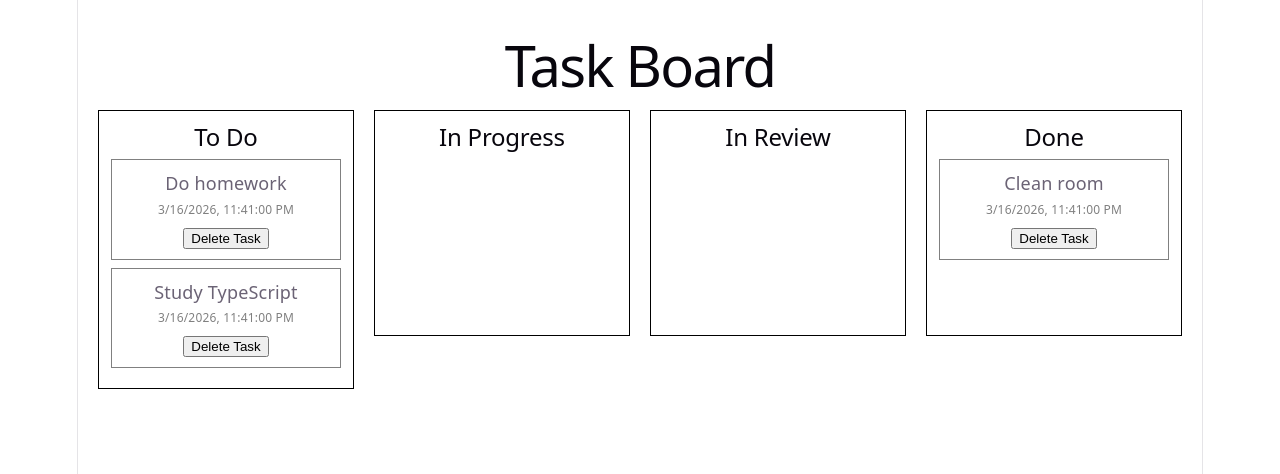
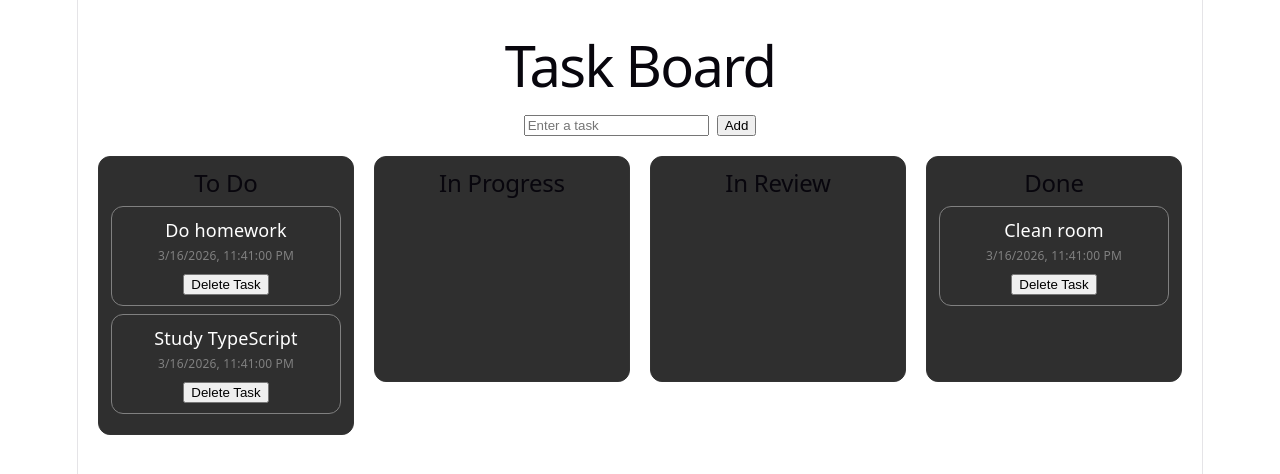
Before and after one commit to sothearn1th/NextPlay_Assessment-Kanban, a React (Vite) app: page / in a window 1280 px wide. Shown: the top 474 px of the page. Built offline with nearby package versions, Linux system fonts and the light colour scheme.

Commit message:
Added: addTask features
Can now add more task cards.

```diff
--- a/src/App.tsx
+++ b/src/App.tsx
@@ -1,6 +1,6 @@
 import { useState } from "react";
 import type { Task } from "./types/task";
-import { Column } from "./components/column.tsx";
+import { Column } from "./components/column";
 
 export default function App()
 {
@@ -10,20 +10,57 @@ export default function App()
     { id: "3", title: "Clean room", status: "done", created_at: new Date() }
   ]);
 
+  const [newTitle, setNewTitle] = useState("");
+
+
+  //** The backend for the four columns are here */
+  let todoTasks = tasks.filter((task) => task.status === "todo");
+  let inProgressTasks = tasks.filter((task) => task.status === "in_progress");
+  let inReviewTasks = tasks.filter((task) => task.status === "in_review");
+  let doneTasks = tasks.filter((task) => task.status === "done");
+
+
   function deleteTask(id: string)
   {
     const newTasks = tasks.filter((task) => task.id !== id);
     setTasks(newTasks);
   }
 
-  const todoTasks = tasks.filter((task) => task.status === "todo");
-  const doneTasks = tasks.filter((task) => task.status === "done");
-  const inProgressTasks = tasks.filter((task) => task.status === "in_progress");
-  const inReviewTasks = tasks.filter((task) => task.status === "in_review");
+  function addTask()
+  {
+    if (newTitle.trim() === "")
+    {
+      return;
+    }
+
+    const newTask: Task = {
+      id: Date.now().toString(),
+      title: newTitle,
+      status: "todo",
+      created_at: new Date()
+    };
+
+    setTasks([...tasks, newTask]);
+    setNewTitle("");
+  }
+
+
 
   return (
     <div style={{ padding: 20 }}>
       <h1>Task Board</h1>
+
+      <div style={{ marginBottom: 20 }}>
+        <input
+          type="text"
+          value={newTitle}
+          onChange={(event) => setNewTitle(event.target.value)}
+          placeholder="Enter a task"
+        />
+        <button onClick={addTask} style={{ marginLeft: 8 }}>
+          Add
+        </button>
+      </div>
 
       <div
         style={{
@@ -32,11 +69,16 @@ export default function App()
           alignItems: "flex-start"
         }}
       >
+
+
+       {/* The frontend four columns are here */}
+
         <Column title="To Do" tasks={todoTasks} onDelete={deleteTask} />
         <Column title="In Progress" tasks={inProgressTasks} onDelete={deleteTask} />
         <Column title="In Review" tasks={inReviewTasks} onDelete={deleteTask} />
         <Column title="Done" tasks={doneTasks} onDelete={deleteTask} />
 
+
       </div>
     </div>
   );
--- a/src/components/column.tsx
+++ b/src/components/column.tsx
@@ -1,5 +1,6 @@
 import type { Task } from "../types/task";
 import { TaskCard } from "./taskCard.tsx";
+
 
 type ColumnProps = {
   title: string;
@@ -7,10 +8,45 @@ type ColumnProps = {
   onDelete: (id: string) => void;
 };
 
+
+
+export function Column({ title, tasks, onDelete }: ColumnProps)
+{
+  return (
+
+    <div
+      style={{
+        border: "1px solid #333", // Darker border
+        borderRadius: "12px",     // rounded edges
+        padding: 12,
+        width: 250,
+        minHeight: 200,
+        backgroundColor: "#2f2f2f", // This is a standard dark grey
+        color: "white"              // Optional: adds white text so it's readable
+      }}
+    >
+
+      <h2>{title}</h2>
+
+      {tasks.map((task) => (
+        <TaskCard
+          key={task.id}
+          task={task}
+          onDelete={onDelete}
+        />
+      ))}
+
+    </div>
+  );
+}
+
+/*
+
 export function Column({ title, tasks, onDelete }: ColumnProps)
 {
   return (
     <div
+
       style={{
         border: "1px solid black",
         padding: 12,
@@ -27,6 +63,9 @@ export function Column({ title, tasks, onDelete }: ColumnProps)
           onDelete={onDelete}
         />
       ))}
+
     </div>
   );
+
 }
+    */
--- a/src/components/taskCard.tsx
+++ b/src/components/taskCard.tsx
@@ -8,9 +8,11 @@ type TaskCardProps = {
 export function TaskCard({ task, onDelete }: TaskCardProps)
 {
   return (
+
     <div
       style={{
         border: "1px solid gray",
+        borderRadius: "12px",     // rounded edges
         padding: 10,
         marginBottom: 8
       }}
@@ -21,5 +23,8 @@ export function TaskCard({ task, onDelete }: TaskCardProps)
       </p>
       <button onClick={() => onDelete(task.id)}>Delete Task</button>
     </div>
+
+
+
   );
 }
```
